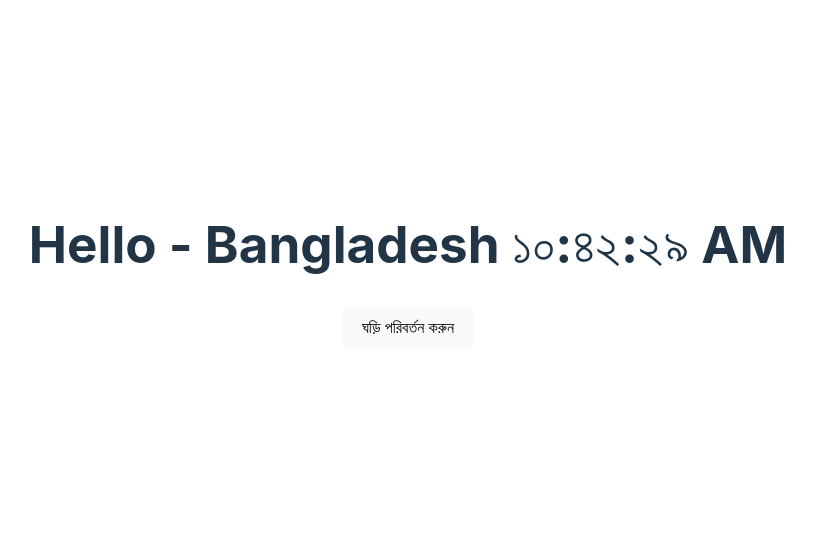
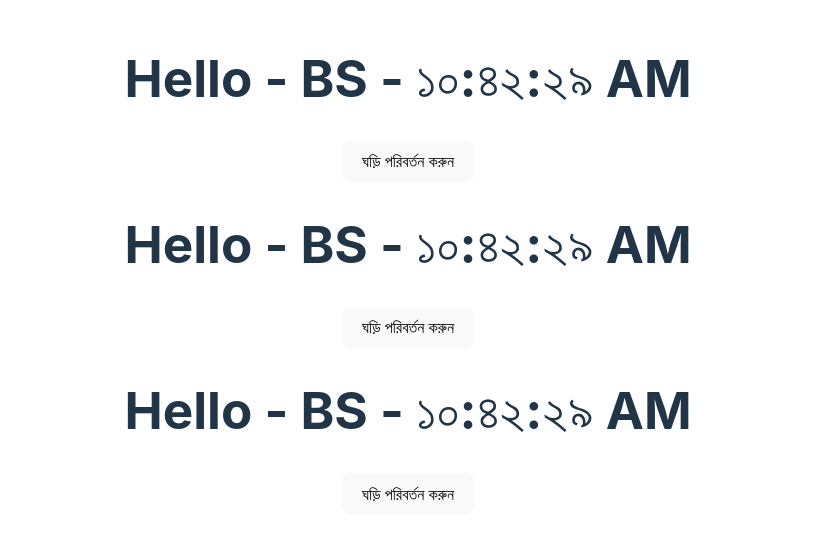
Before and after one commit to jamilcse13/reactJS, a React (Vite) app in the folder myreactapp/: page / in a window 1280 px wide. Shown: the part 135-674 px from the top of the page, without its empty margins (232-1047 px from the left). Built offline with nearby package versions, Linux system fonts and the light colour scheme.

Commit message:
list and keys

```diff
--- a/myreactapp/src/App.jsx
+++ b/myreactapp/src/App.jsx
@@ -1,8 +1,9 @@
-import Clock from "./components/Clock";
+import ClockList from "./components/ClockList";
 import './App.css'
 
 function App() {
-  return <Clock locale="bn-BD" >Bangladesh</Clock>;
+  const quantities = [1,2,3];
+  return <ClockList quantities={quantities} locale="bn-BD" >Bangladesh</ClockList>;
 }
 
 export default App;
--- /dev/null
+++ b/myreactapp/src/components/ClockList.jsx
@@ -0,0 +1,12 @@
+import Clock from "./Clock";
+
+export default function ClockList({quantities = []}) {
+    return (
+        // don't use the array index as a key
+        <div>
+            {quantities.map((key) => (
+                <Clock key={key}>BS - </Clock>
+            ))}
+        </div>
+    );
+}
```
